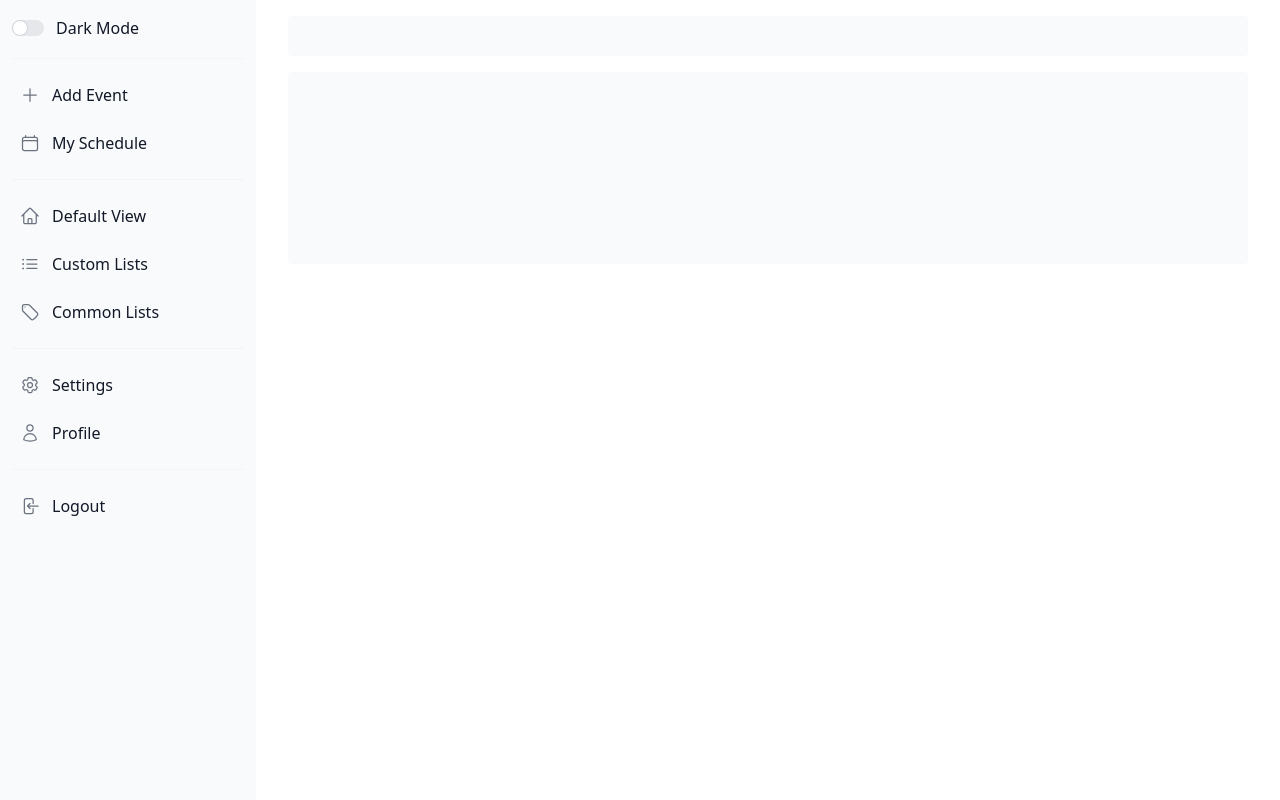
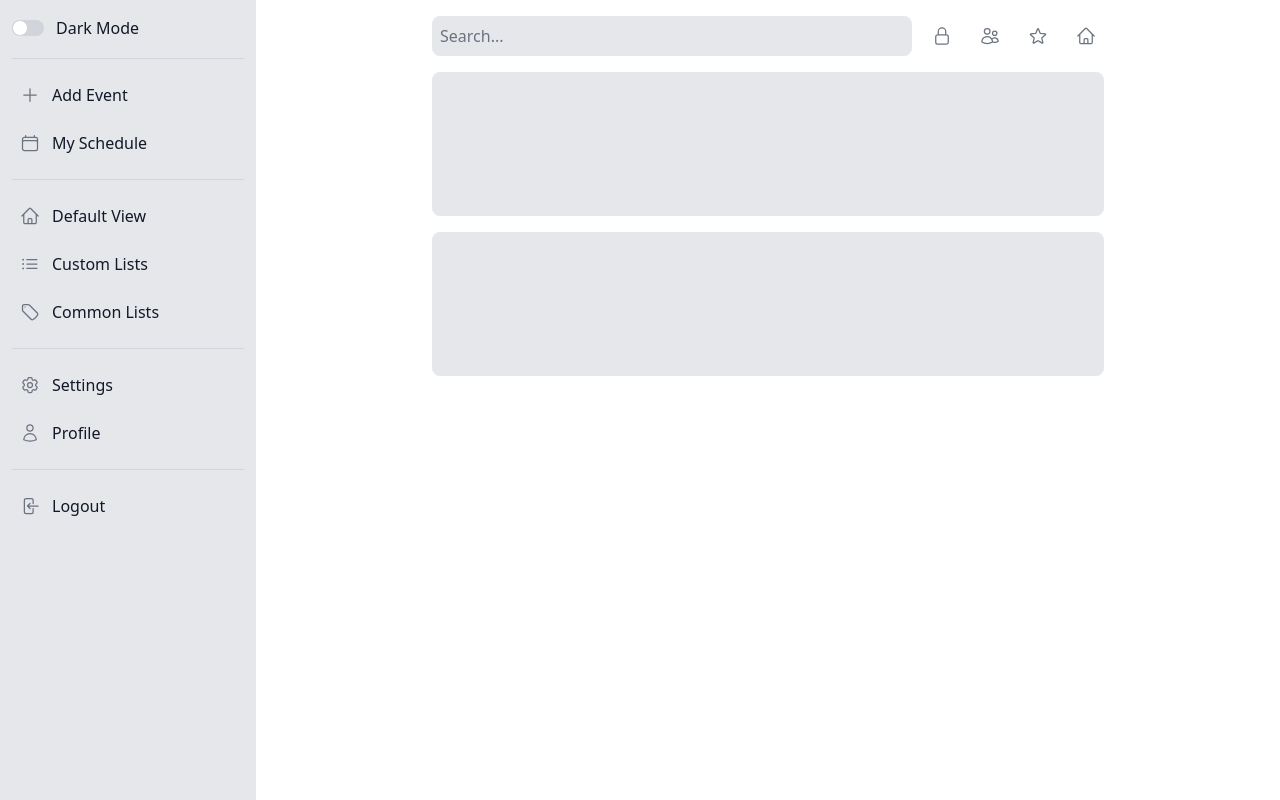
Before and after one commit to NaoNaoOnline/webclient, a Next.js app: page / in a window 1280 px wide. Built offline with nearby package versions, Linux system fonts and the light colour scheme.

Commit message:
scale content via media queries and keep centered at all times (#4)

```diff
--- a/app/components/DarkMode.tsx
+++ b/app/components/DarkMode.tsx
@@ -23,7 +23,7 @@ export default function DarkMode() {
   return (
     <label className="relative inline-flex items-center cursor-pointer">
       <input type="checkbox" value="" checked={theme === "dark" ? true : false} onChange={toggleTheme} className="sr-only peer"></input>
-      <div className="w-8 h-4 bg-gray-200 peer-focus:outline-none peer-focus:ring-0 rounded-full peer dark:bg-gray-700 peer-checked:after:translate-x-full peer-checked:after:border-white after:content-[''] after:absolute after:top-1 after:bg-white after:border-gray-300 after:border after:rounded-full after:h-4 after:w-4 after:transition-all dark:border-gray-600 peer-checked:bg-blue-600"></div>
+      <div className="w-8 h-4 bg-gray-300 peer-focus:outline-none peer-focus:ring-0 rounded-full peer after:content-[''] after:absolute after:top-1 after:bg-white after:border-gray-300 after:border after:rounded-full after:h-4 after:w-4 after:transition-all peer-checked:after:translate-x-full peer-checked:after:border-blue-600 peer-checked:bg-blue-600"></div>
       <span className="ml-3 text-gray-900 dark:text-white">Dark Mode</span>
     </label>
   );
--- a/app/components/Sidebar.tsx
+++ b/app/components/Sidebar.tsx
@@ -14,67 +14,67 @@ import DarkMode from './DarkMode'
 export default function Sidebar() {
   return (
     <aside id="default-sidebar" className="fixed top-0 left-0 z-40 w-64 h-screen transition-transform -translate-x-full md:translate-x-0" aria-label="Sidebar">
-      <div className="h-full px-3 py-4 overflow-y-auto bg-gray-50 dark:bg-gray-800">
+      <div className="h-full px-3 py-4 overflow-y-auto bg-gray-200 dark:bg-gray-800">
         <ul className="space-y-2">
           <li>
             <DarkMode />
           </li>
         </ul>
 
-        <ul className="pt-4 mt-4 space-y-2 border-t border-gray-100 dark:border-gray-700">
+        <ul className="pt-4 mt-4 space-y-2 border-t border-gray-300 dark:border-gray-700">
           <li>
-            <a href="#" className="flex items-center p-2 text-gray-900 rounded-lg dark:text-white hover:bg-gray-100 dark:hover:bg-gray-700 group">
+            <a href="#" className="flex items-center p-2 text-gray-900 rounded-lg dark:text-white hover:bg-white dark:hover:bg-gray-700 group">
               <PlusIcon className="flex-shrink-0 w-5 h-5 text-gray-500 transition duration-75 dark:text-gray-400 group-hover:text-gray-900 dark:group-hover:text-white" />
               <span className="flex-1 ml-3 whitespace-nowrap">Add Event</span>
             </a>
           </li>
           <li>
-            <a href="#" className="flex items-center p-2 text-gray-900 rounded-lg dark:text-white hover:bg-gray-100 dark:hover:bg-gray-700 group">
+            <a href="#" className="flex items-center p-2 text-gray-900 rounded-lg dark:text-white hover:bg-white dark:hover:bg-gray-700 group">
               <CalendarIcon className="flex-shrink-0 w-5 h-5 text-gray-500 transition duration-75 dark:text-gray-400 group-hover:text-gray-900 dark:group-hover:text-white" />
               <span className="flex-1 ml-3 whitespace-nowrap">My Schedule</span>
             </a>
           </li>
         </ul>
 
-        <ul className="pt-4 mt-4 space-y-2 border-t border-gray-100 dark:border-gray-700">
+        <ul className="pt-4 mt-4 space-y-2 border-t border-gray-300 dark:border-gray-700">
           <li>
-            <a href="#" className="flex items-center p-2 text-gray-900 rounded-lg dark:text-white hover:bg-gray-100 dark:hover:bg-gray-700 group">
+            <a href="#" className="flex items-center p-2 text-gray-900 rounded-lg dark:text-white hover:bg-white dark:hover:bg-gray-700 group">
               <HomeIcon className="flex-shrink-0 w-5 h-5 text-gray-500 transition duration-75 dark:text-gray-400 group-hover:text-gray-900 dark:group-hover:text-white" />
               <span className="flex-1 ml-3 whitespace-nowrap">Default View</span>
             </a>
           </li>
           <li>
-            <a href="#" className="flex items-center p-2 text-gray-900 rounded-lg dark:text-white hover:bg-gray-100 dark:hover:bg-gray-700 group">
+            <a href="#" className="flex items-center p-2 text-gray-900 rounded-lg dark:text-white hover:bg-white dark:hover:bg-gray-700 group">
               <ListBulletIcon className="flex-shrink-0 w-5 h-5 text-gray-500 transition duration-75 dark:text-gray-400 group-hover:text-gray-900 dark:group-hover:text-white" />
               <span className="flex-1 ml-3 whitespace-nowrap">Custom Lists</span>
             </a>
           </li>
           <li>
-            <a href="#" className="flex items-center p-2 text-gray-900 rounded-lg dark:text-white hover:bg-gray-100 dark:hover:bg-gray-700 group">
+            <a href="#" className="flex items-center p-2 text-gray-900 rounded-lg dark:text-white hover:bg-white dark:hover:bg-gray-700 group">
               <TagIcon className="flex-shrink-0 w-5 h-5 text-gray-500 transition duration-75 dark:text-gray-400 group-hover:text-gray-900 dark:group-hover:text-white" />
               <span className="flex-1 ml-3 whitespace-nowrap">Common Lists</span>
             </a>
           </li>
         </ul>
 
-        <ul className="pt-4 mt-4 space-y-2 border-t border-gray-100 dark:border-gray-700">
+        <ul className="pt-4 mt-4 space-y-2 border-t border-gray-300 dark:border-gray-700">
           <li>
-            <a href="#" className="flex items-center p-2 text-gray-900 rounded-lg dark:text-white hover:bg-gray-100 dark:hover:bg-gray-700 group">
+            <a href="#" className="flex items-center p-2 text-gray-900 rounded-lg dark:text-white hover:bg-white dark:hover:bg-gray-700 group">
               <Cog6ToothIcon className="flex-shrink-0 w-5 h-5 text-gray-500 transition duration-75 dark:text-gray-400 group-hover:text-gray-900 dark:group-hover:text-white" />
               <span className="flex-1 ml-3 whitespace-nowrap">Settings</span>
             </a>
           </li>
           <li>
-            <a href="#" className="flex items-center p-2 text-gray-900 rounded-lg dark:text-white hover:bg-gray-100 dark:hover:bg-gray-700 group">
+            <a href="#" className="flex items-center p-2 text-gray-900 rounded-lg dark:text-white hover:bg-white dark:hover:bg-gray-700 group">
               <UserIcon className="flex-shrink-0 w-5 h-5 text-gray-500 transition duration-75 dark:text-gray-400 group-hover:text-gray-900 dark:group-hover:text-white" />
               <span className="flex-1 ml-3 whitespace-nowrap">Profile</span>
             </a>
           </li>
         </ul>
 
-        <ul className="pt-4 mt-4 space-y-2 border-t border-gray-100 dark:border-gray-700">
+        <ul className="pt-4 mt-4 space-y-2 border-t border-gray-300 dark:border-gray-700">
           <li>
-            <a href="#" className="flex items-center p-2 text-gray-900 rounded-lg dark:text-white hover:bg-gray-100 dark:hover:bg-gray-700 group">
+            <a href="#" className="flex items-center p-2 text-gray-900 rounded-lg dark:text-white hover:bg-white dark:hover:bg-gray-700 group">
               <ArrowLeftOnRectangleIcon className="flex-shrink-0 w-5 h-5 text-gray-500 transition duration-75 dark:text-gray-400 group-hover:text-gray-900 dark:group-hover:text-white" />
               <span className="flex-1 ml-3 whitespace-nowrap">Logout</span>
             </a>
--- a/app/page.tsx
+++ b/app/page.tsx
@@ -1,6 +1,10 @@
 import Sidebar from './components/Sidebar'
 
 import { Bars3BottomLeftIcon } from '@heroicons/react/24/outline'
+import { HomeIcon } from '@heroicons/react/24/outline'
+import { LockClosedIcon } from '@heroicons/react/24/outline'
+import { StarIcon } from '@heroicons/react/24/outline'
+import { UsersIcon } from '@heroicons/react/24/outline'
 
 export default function Page() {
   return (
@@ -9,21 +13,56 @@ export default function Page() {
       <Sidebar />
 
       <div className="pl-4 pr-4 mt-4 md:ml-64">
-        <div className="pl-4 pr-4 rounded-lg">
-          <div className="flex items-center h-10 mb-4 rounded bg-gray-50 dark:bg-gray-800">
-            <button className="absolute inline-flex items-center p-2 text-gray-500 rounded-lg md:hidden hover:bg-gray-100 focus:outline-none dark:text-gray-400 dark:hover:bg-gray-700" data-drawer-target="default-sidebar" data-drawer-toggle="default-sidebar" aria-controls="default-sidebar" type="button">
-              {/* <svg className="w-6 h-6" aria-hidden="true" fill="currentColor" viewBox="0 0 20 20" xmlns="http://www.w3.org/2000/svg">
-                <path clipRule="evenodd" fillRule="evenodd" d="M2 4.75A.75.75 0 012.75 4h14.5a.75.75 0 010 1.5H2.75A.75.75 0 012 4.75zm0 10.5a.75.75 0 01.75-.75h7.5a.75.75 0 010 1.5h-7.5a.75.75 0 01-.75-.75zM2 10a.75.75 0 01.75-.75h14.5a.75.75 0 010 1.5H2.75A.75.75 0 012 10z"></path>
-              </svg> */}
-              <Bars3BottomLeftIcon className="flex-shrink-0 w-5 h-5 text-gray-500 transition duration-75 dark:text-gray-400 group-hover:text-gray-900 dark:group-hover:text-white" />
-            </button>
+        <div className="pl-4 pr-4 flex grid justify-items-center">
+          <div className="rounded-lg w-full max-w-2xl">
+
+            <ul className="flex flex-row w-full">
+              <li className="flex items-center md:hidden mr-3 rounded-lg hover:bg-gray-200 dark:hover:bg-gray-800 group">
+                <button className="p-2" data-drawer-target="default-sidebar" data-drawer-toggle="default-sidebar" aria-controls="default-sidebar" type="button">
+                  <Bars3BottomLeftIcon className="w-5 h-5 text-gray-500 transition duration-75 dark:text-gray-400 group-hover:text-gray-900 dark:group-hover:text-white" />
+                </button>
+              </li>
+
+              <li className="w-full">
+                <input className="p-2 w-full border-none rounded-lg bg-gray-200 dark:text-white dark:bg-gray-800" type="text" id="search-navbar" placeholder="Search..." />
+              </li>
+
+              <li className="flex items-center ml-3 rounded-lg hover:bg-gray-200 dark:hover:bg-gray-800 group">
+                <button className="p-2" data-drawer-target="todo" data-drawer-toggle="todo" aria-controls="todo" type="button">
+                  <LockClosedIcon className="w-5 h-5 text-gray-500 transition duration-75 dark:text-gray-400 group-hover:text-gray-900 dark:group-hover:text-white" />
+                </button>
+              </li>
+              <li className="flex items-center ml-3 rounded-lg hover:bg-gray-200 dark:hover:bg-gray-800 group">
+                <button className="p-2" data-drawer-target="todo" data-drawer-toggle="todo" aria-controls="todo" type="button">
+                  <UsersIcon className="w-5 h-5 text-gray-500 transition duration-75 dark:text-gray-400 group-hover:text-gray-900 dark:group-hover:text-white" />
+                </button>
+              </li>
+              <li className="flex items-center ml-3 rounded-lg hover:bg-gray-200 dark:hover:bg-gray-800 group">
+                <button className="p-2" data-drawer-target="todo" data-drawer-toggle="todo" aria-controls="todo" type="button">
+                  <StarIcon className="w-5 h-5 text-gray-500 transition duration-75 dark:text-gray-400 group-hover:text-gray-900 dark:group-hover:text-white" />
+                </button>
+              </li>
+              <li className="flex items-center ml-3 rounded-lg hover:bg-gray-200 dark:hover:bg-gray-800 group">
+                <button className="p-2" data-drawer-target="todo" data-drawer-toggle="todo" aria-controls="todo" type="button">
+                  <HomeIcon className="w-5 h-5 text-gray-500 transition duration-75 dark:text-gray-400 group-hover:text-gray-900 dark:group-hover:text-white" />
+                </button>
+              </li>
+            </ul>
+
           </div>
         </div>
       </div>
 
-      <div className="pl-4 pr-4 md:ml-64">
-        <div className="pl-4 pr-4 rounded-lg">
-          <div className="flex items-center justify-center h-48 mb-4 rounded bg-gray-50 dark:bg-gray-800">
+      <div className="pl-4 pr-4 mt-4 md:ml-64">
+        <div className="pl-4 pr-4 flex grid justify-items-center">
+          <div className="rounded-lg h-36 w-full max-w-2xl bg-gray-200 dark:text-white dark:bg-gray-800">
+          </div>
+        </div>
+      </div>
+
+      <div className="pl-4 pr-4 mt-4 md:ml-64">
+        <div className="pl-4 pr-4 flex grid justify-items-center">
+          <div className="rounded-lg h-36 w-full max-w-2xl bg-gray-200 dark:text-white dark:bg-gray-800">
           </div>
         </div>
       </div>
```
